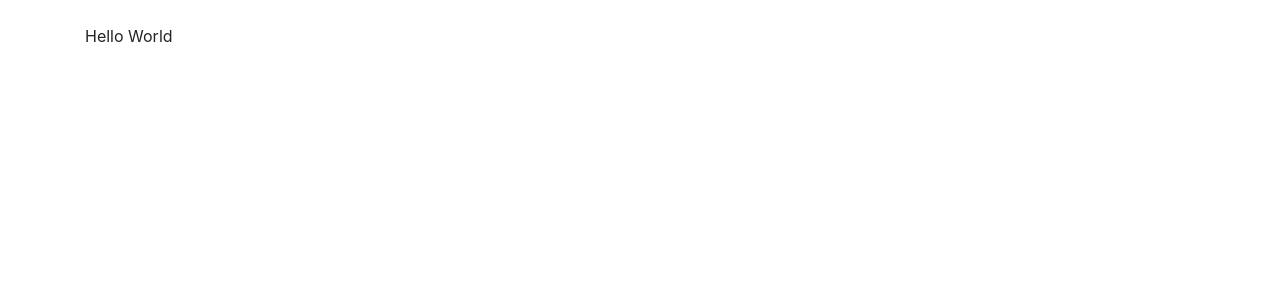
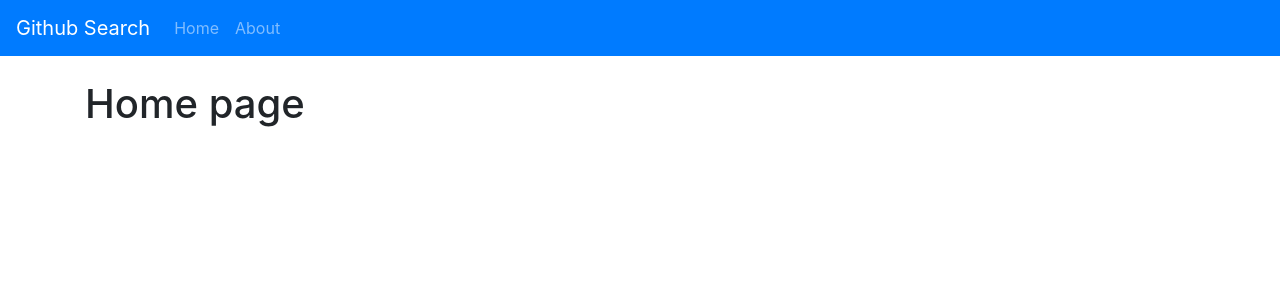
Before and after one commit to itbasket/react-github, a React (Create React App) app: page / in a window 1280 px wide. Shown: the top 300 px of the page. Built offline with nearby package versions, Linux system fonts and the light colour scheme.

Commit message:
Navigation added

```diff
--- a/src/App.js
+++ b/src/App.js
@@ -1,10 +1,15 @@
 import React from 'react'
+import { Navbar } from './components/Navbar'
+import { Home } from './pages/Home'
 
 function App() {
   return (
-    <div className='container pt-4'>
-      Hello World
-    </div>
+    <React.Fragment>
+      <Navbar />
+      <div className='container pt-4'>
+        <Home />
+      </div>
+    </React.Fragment>
   )
 }
 
--- /dev/null
+++ b/src/components/Navbar.js
@@ -0,0 +1,17 @@
+import React from 'react'
+
+export const Navbar = () => (
+    <nav className='navbar navbar-dark bg-primary navbar-expand-lg'>
+        <div className='navbar-brand'>
+            Github Search
+        </div>
+        <ul className='navbar-nav'>
+            <li className='nav-item'>
+                <a href='/' className='nav-link'>Home</a>
+            </li>
+            <li className='nav-item'>
+                <a href='/about' className='nav-link'>About</a>
+            </li>
+        </ul>
+    </nav>
+)
--- /dev/null
+++ b/src/pages/Home.js
@@ -0,0 +1,10 @@
+import React from 'react'
+
+export const Home = () => {
+
+    return (
+        <div>
+            <h1>Home page</h1>
+        </div>
+    )
+}
```
Also changed, not shown: src/pages/About.js (added, +10 -0 lines), src/pages/Profile.js (added, +10 -0 lines).
